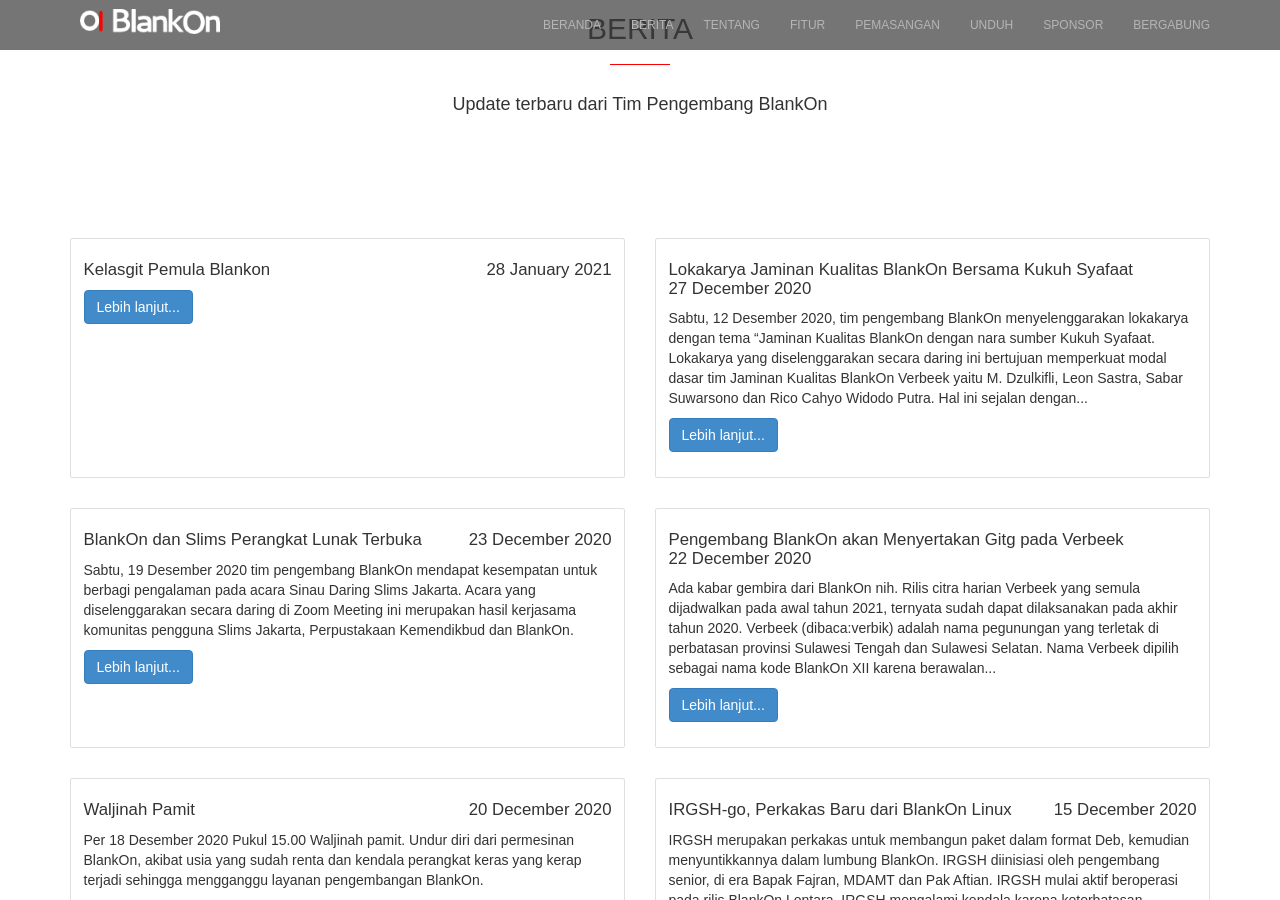
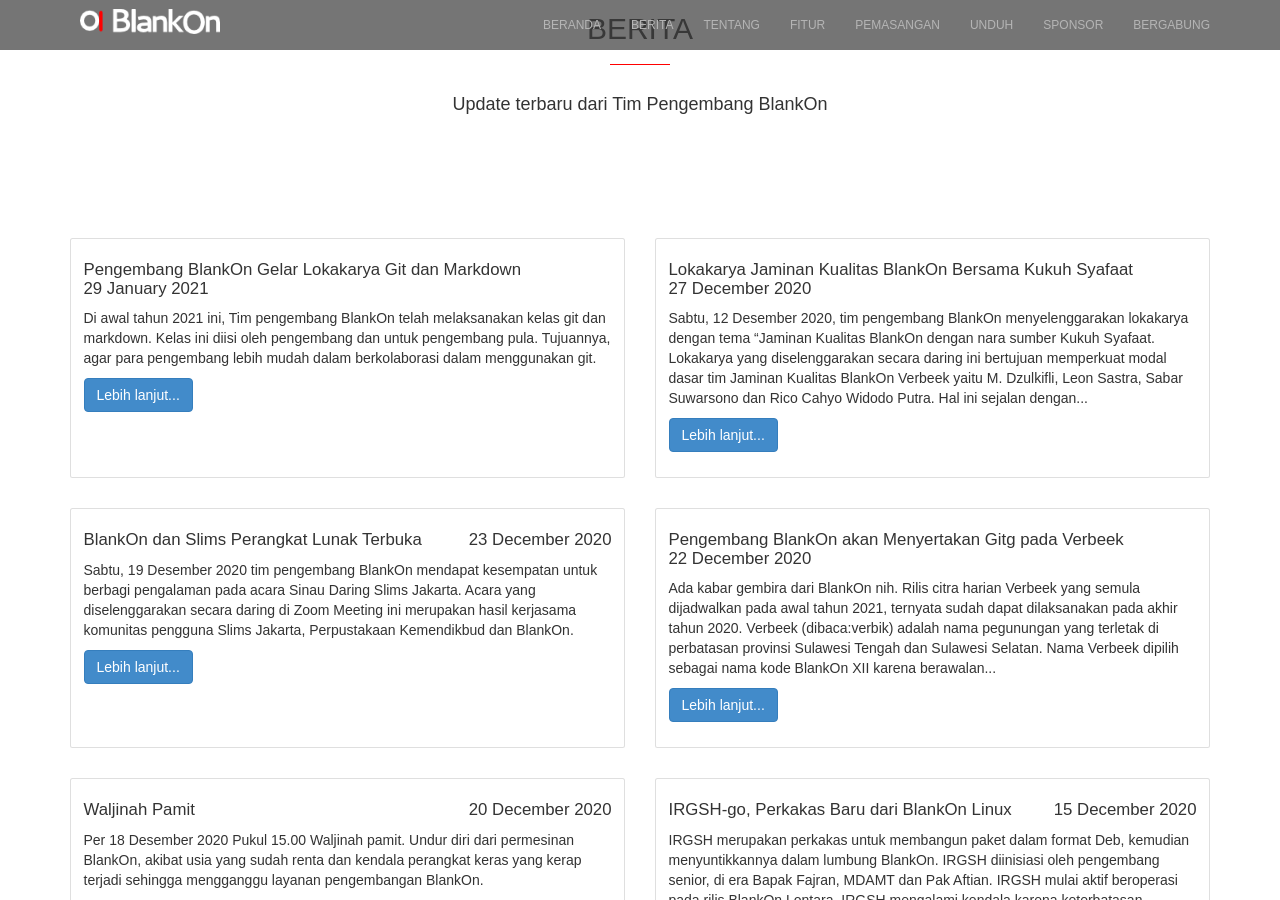
Before and after one commit to BlankOn/beranda, a Jekyll site: the page built from index.html, in a window 1280 px wide and 900 px high, scrolled down 4443 px. Built offline with Jekyll 4.4.1, drawn with Linux system fonts in a browser that asks for light colours.

Commit message:
[samsul] add header post
Signed-off-by: Samsul Maarif <hay@samsul.web.id>

```diff
--- a/_posts/2021-01-28-kelasgit-pemula-blankon.md
+++ b/_posts/2021-01-28-kelasgit-pemula-blankon.md
@@ -1,4 +1,14 @@
-
+---
+author: Umul Sidiqoh
+date: 2021-01-29 09:27:17+00:00
+layout: post
+license: CC-BY-SA-3.0
+title: Pengembang BlankOn Gelar Lokakarya Git dan Markdown
+image: /assets/posts/2021-01/kelasgit-pemula.png
+categories:
+- berita
+tags:
+- humas
 
 ---
 Di awal tahun 2021 ini, Tim pengembang BlankOn telah melaksanakan kelas git dan markdown. Kelas ini diisi oleh pengembang dan untuk pengembang pula. Tujuannya, agar para pengembang lebih mudah dalam berkolaborasi dalam menggunakan git.
```
